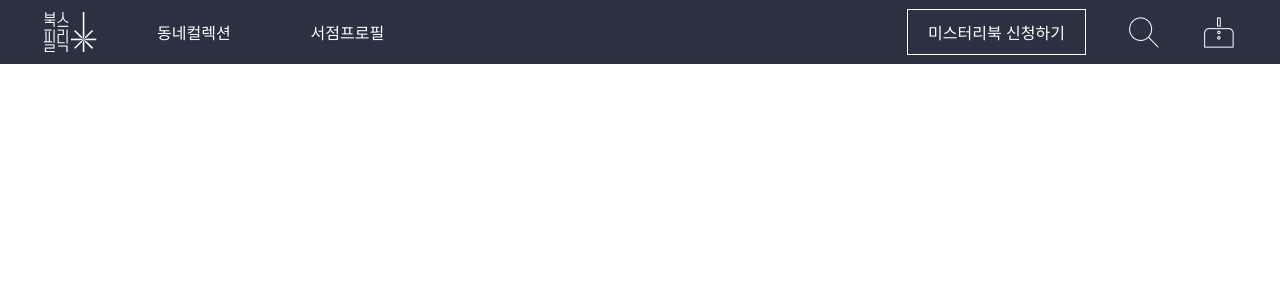
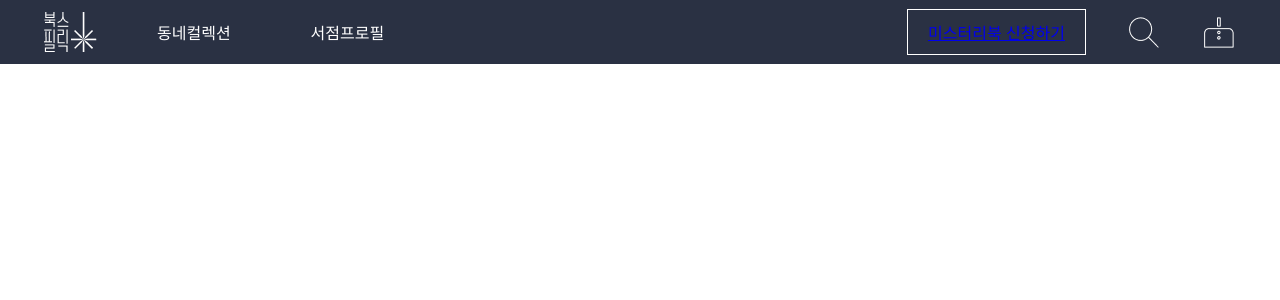
Before and after one commit to Booksphillic/Booksphillic-Client, a React (Create React App) app: page / in a window 1280 px wide. Shown: the top 300 px of the page. Built offline with nearby package versions, Linux system fonts and the light colour scheme.

Commit message:
feat: header ui

```diff
--- a/src/components/Header.jsx
+++ b/src/components/Header.jsx
@@ -2,17 +2,18 @@ import React from 'react'
 import styled from "styled-components"
 import { BorderWhiteBtn } from './Buttons'
 import { RowContainer } from './Container'
-
+import { Link } from 'react-router-dom'
 const Header = () => {
   return (
       <HeaderContainer>
         <HeaderChildContainer>
-          <img src="../img/logo.png"></img>
+          <Img src="../img/logo.png"></Img>
           <Menu>동네컬렉션</Menu>
           <Menu>서점프로필</Menu>
         </HeaderChildContainer>
         <HeaderChildContainer>
-          <BorderWhiteBtn>미스터리북 신청하기</BorderWhiteBtn>
+          <BorderWhiteBtn>
+            <Link to="/apply">미스터리북 신청하기</Link></BorderWhiteBtn>
           <img src='../img/search.png'></img>
           <img src='../img/mypage.png'></img>
         </HeaderChildContainer>
@@ -28,6 +29,9 @@ const HeaderContainer=styled(RowContainer)`
   padding: 0px 44px;
   justify-content: space-between;
 `
+const Img=styled.img`
+
+`
 const Menu=styled.div`
   color: white;
   margin: 0px 20px;
```
